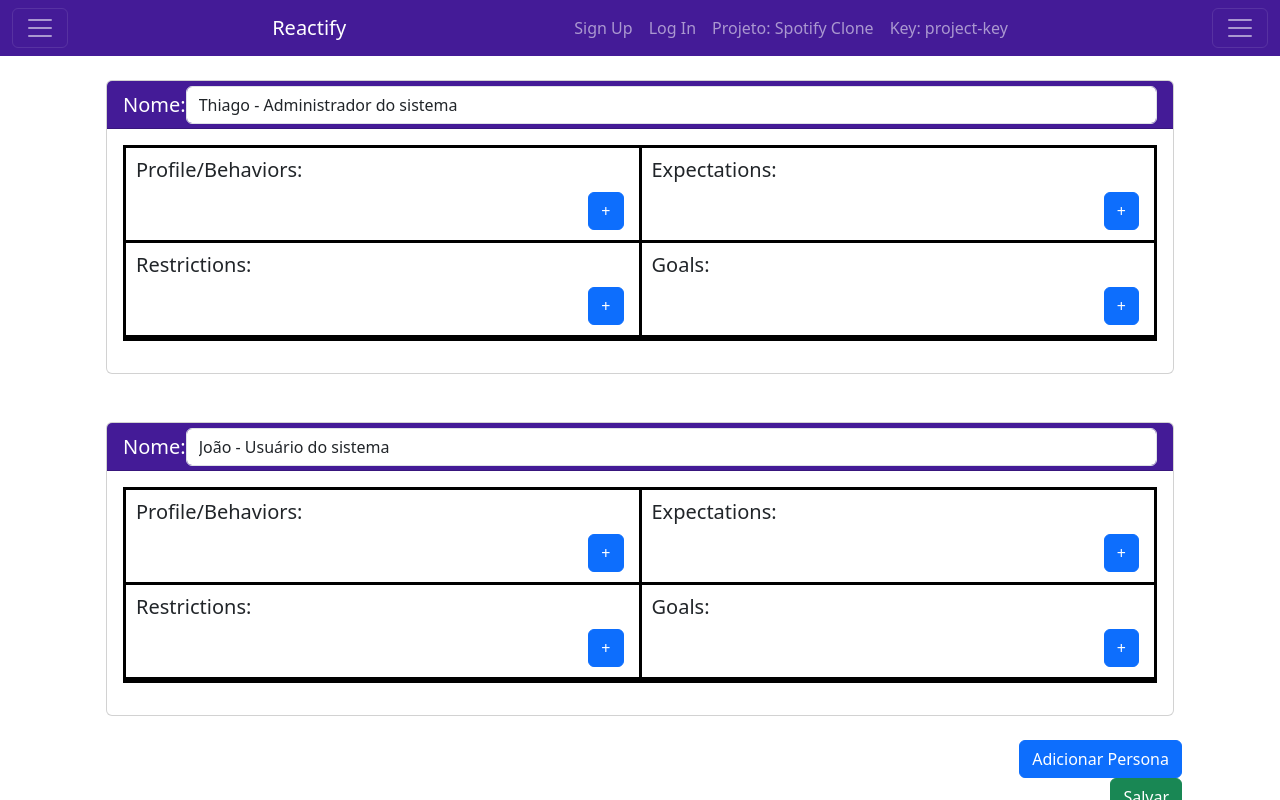
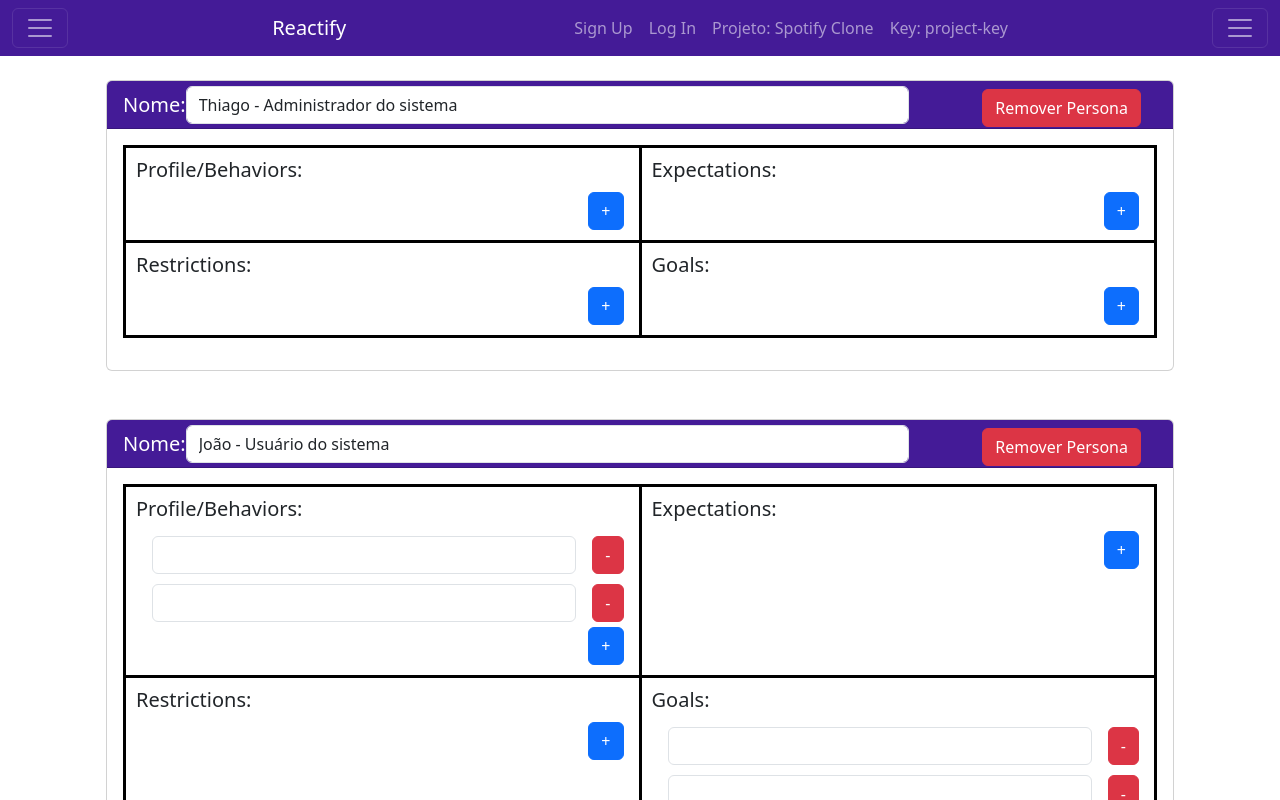
Before and after one commit to LumaGabriela/reactify-demo, a React (Create React App) app: page /reactify-demo/1/personas in a window 1280 px wide. Shown: the top 800 px of the page. Built offline with nearby package versions, Linux system fonts and the light colour scheme.

Commit message:
update personas

```diff
--- a/src/App.js
+++ b/src/App.js
@@ -101,10 +101,10 @@ const App = () => {
           },
           {
             name: "João - Usuário do sistema",
-            profile: [],
+            profile: ['', ''],
             expectations: [],
             restrictions: [],
-            goals: []
+            goals: ['', '']
           }
         ],
           journey: [
--- a/src/pages/Personas.js
+++ b/src/pages/Personas.js
@@ -29,7 +29,6 @@ const Personas = ({ users, setUsers, userKey, projectKey }) => {
       newPersonas[personaIndex][prop] = [...newPersonas[personaIndex][prop], '']
       console.log(personaIndex, prop)
       return newPersonas;
-
     });
   };
 
@@ -58,6 +57,11 @@ const Personas = ({ users, setUsers, userKey, projectKey }) => {
       newPersonas[personaIndex].name = value;
       return newPersonas;
     });
+  };
+
+  // Remove a persona
+  const handleRemovePersona = (personaIndex) => {
+    setCurrentPersonas(prevState => prevState.filter((_, i) => i !== personaIndex));
   };
 
   // Salva o novo product canvas dentro de users[index].projects.productCanvas
@@ -96,10 +100,12 @@ const Personas = ({ users, setUsers, userKey, projectKey }) => {
             <Card.Header as="h5" className="bg-purple text-white">
               Nome:
               <Form.Control
+              className='input-name'
                 type="text"
                 value={persona.name}
                 onChange={(e) => handleNameChange(personaIndex, e.target.value)}
               />
+              <Button variant="danger" className="d-flex justify-content-end mt-auto ms-auto " onClick={() => handleRemovePersona(personaIndex)}>Remover Persona</Button>
             </Card.Header>
             <Card.Body>
               <div className="product-canvas-container">
@@ -120,7 +126,6 @@ const Personas = ({ users, setUsers, userKey, projectKey }) => {
                   </div>
                 ))}
               </div>
-
             </Card.Body>
           </Card>
         </Container>
--- a/src/pages/ProductCanvas.css
+++ b/src/pages/ProductCanvas.css
@@ -1,20 +1,21 @@
 .product-canvas-container {
   display: grid;
   grid-template-columns: 1fr 1fr;
-  grid-template-rows: repeat(3, min-content);
-  gap: 3px;
+
+  grid-gap: 3px;
   height: fit-content;
   margin: 0 0 1rem 0 ;
   background: #000;
+  padding: 0;
   border: 3px solid black
 }
 
 .product-canvas-item {
   padding: 10px;
-  padding-bottom: auto;
   position: relative;
   height: 100%;
   background: #fff;
+
 }
 
 
@@ -30,3 +31,6 @@
 .product-canvas-item .btn {
   margin-right: 5px;
 }
+.input-name{
+  width: 70%;
+}
--- a/src/pages/ProductCanvas.js
+++ b/src/pages/ProductCanvas.js
@@ -96,10 +96,12 @@ const ProductCanvas = ({ users, setUsers, userKey, projectKey }) => {
                 && <Button variant="primary"className='d-flex justify-content-end mt-auto ms-auto ' onClick={() => handleAdd(section)}>+</Button>}
               </div>
             ))}
+
           </div>
-          <Button variant="success" className="d-flex justify-content-end mt-auto ms-auto save-btn" onClick={handleSave}>Salvar</Button>
+
         </Card.Body>
       </Card>
+      <Button variant="success" className="d-flex justify-content-end mt-auto ms-auto save-btn" onClick={handleSave}>Salvar</Button>
     </Container>
   );
 };
```
